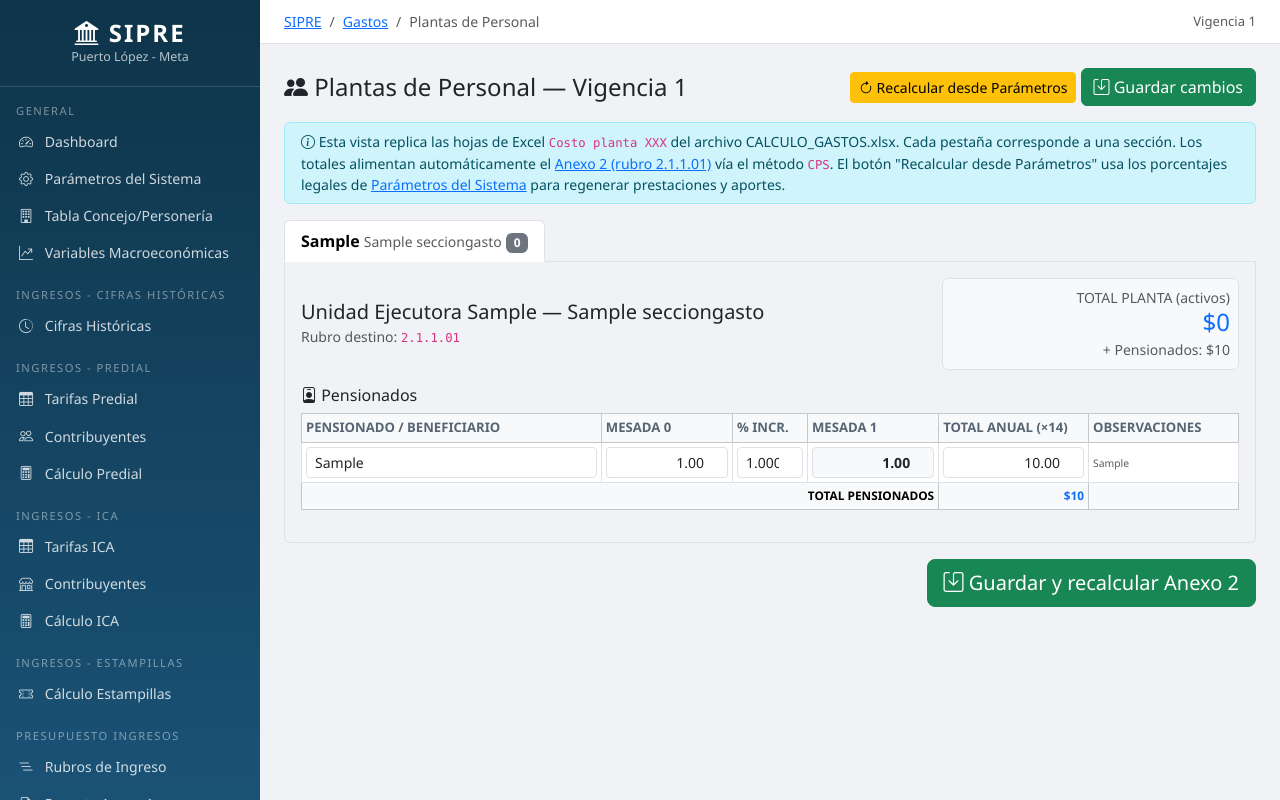
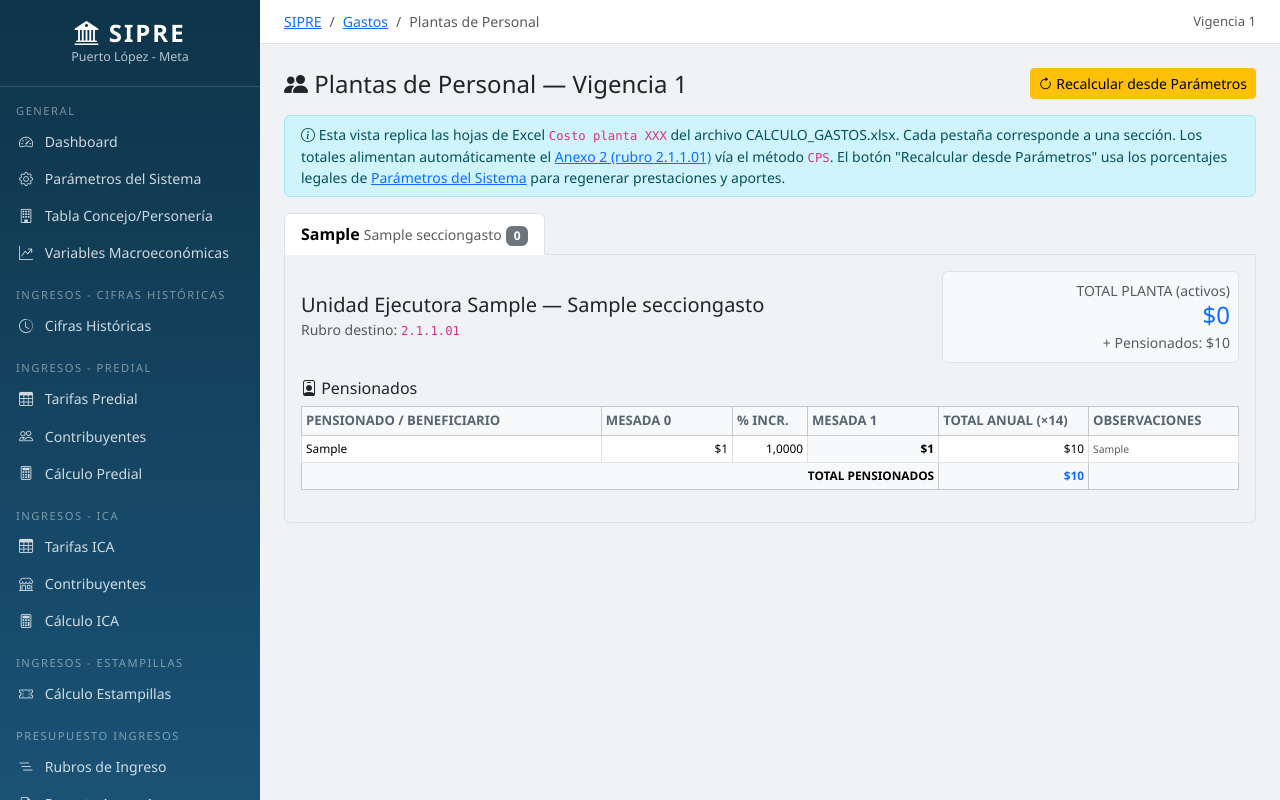
Before and after one commit to Jorgecuenca1/Presupuesto, a Django app: page /gastos/plantas-personal/ in a window 1280 px wide. Run offline with Django 5.2, Linux system fonts and the light colour scheme; a user stored in the database is signed in; tables that the repository leaves empty hold one stand-in row (values such as "Sample post").

Commit message:
UX: plantas read-only en pesos COP + variables macro step segun tipo
PLANTAS DE PERSONAL:
Convertida toda la tabla a read-only (display de texto, no inputs).
Todos los montos en formato $X.XXX.XXX (pesos colombianos sin decimales).
Eliminados:
- form wrapper de edicion inline
- boton 'Guardar cambios'
- script JS de auto-calculo
Mantenido:
- Boton 'Recalcular desde Parametros' (recalcula todo desde % legales)
- Columnas: Cargo, Grado, Cantidad, Sal. anterior, % Incr., Sal. actual, Override, Total calculado

VARIABLES MACRO:
Step de inputs varia segun el tipo de variable:
- SMLV, PIB:   step=1 min=0  (pesos sin decimales)
- TRM, PETROLEO: step=0.01    (valores con 2 decimales)
- IPC, DTF:    step=0.0001    (porcentajes con decimales)

PARAMETROS DEL SISTEMA: (ya estaba)
- Montos: step=1 sin decimales
- % parametros: step=0.0001 con decimales

```diff
--- a/templates/gastos/plantas_personal.html
+++ b/templates/gastos/plantas_personal.html
@@ -17,10 +17,8 @@
             <button type="submit" class="btn btn-warning btn-sm">
                 <i class="bi bi-arrow-clockwise"></i> Recalcular desde Parámetros
             </button>
-        </form>
-        <button type="submit" form="form-plantas" class="btn btn-success">
-            <i class="bi bi-save"></i> Guardar cambios
-        </button>
+
+
     </div>
 </div>
 
@@ -47,8 +45,7 @@
     {% endfor %}
 </ul>
 
-<form method="post" action="{% url 'plantas_personal_guardar' %}" id="form-plantas">
-{% csrf_token %}
+
 
 <div class="tab-content border border-top-0 rounded-bottom">
 {% for p in pestanas %}
@@ -95,26 +92,14 @@
                 </thead>
                 <tbody>
                     {% for cp in p.activos %}
-                    <tr data-row="{{ cp.pk }}">
-                        <td><input type="text" name="cp_{{ cp.pk }}_cargo" value="{{ cp.cargo }}" class="form-control form-control-sm"></td>
-                        <td><input type="text" name="cp_{{ cp.pk }}_grado" value="{{ cp.grado }}" class="form-control form-control-sm"></td>
-                        <td><input type="number" name="cp_{{ cp.pk }}_cantidad" value="{{ cp.cantidad }}" class="form-control form-control-sm text-center"></td>
-                        <td><input type="number" step="1" min="0" name="cp_{{ cp.pk }}_salario_basico_anterior"
-                                   value="{{ cp.salario_basico_anterior|unlocalize }}"
-                                   class="form-control form-control-sm text-end sal-anterior"
-                                   data-row="{{ cp.pk }}"></td>
-                        <td><input type="number" step="0.0001" name="cp_{{ cp.pk }}_pct_incremento"
-                                   value="{{ cp.pct_incremento|unlocalize }}"
-                                   class="form-control form-control-sm text-end pct-incr"
-                                   data-row="{{ cp.pk }}"
-                                   placeholder="0.081"></td>
-                        <td><input type="number" step="1" min="0" name="cp_{{ cp.pk }}_salario_basico"
-                                   value="{{ cp.salario_basico|unlocalize }}"
-                                   class="form-control form-control-sm text-end fw-bold bg-light sal-actual"
-                                   data-row="{{ cp.pk }}" readonly></td>
-                        <td><input type="number" step="1" min="0" name="cp_{{ cp.pk }}_costo_total_anual_override"
-                                   value="{{ cp.costo_total_anual_override|unlocalize }}"
-                                   class="form-control form-control-sm text-end"></td>
+                    <tr>
+                        <td>{{ cp.cargo }}</td>
+                        <td class="text-center">{{ cp.grado }}</td>
+                        <td class="text-center">{{ cp.cantidad }}</td>
+                        <td class="text-end">${{ cp.salario_basico_anterior|floatformat:0|intcomma }}</td>
+                        <td class="text-end">{{ cp.pct_incremento|floatformat:4 }}</td>
+                        <td class="text-end fw-bold bg-light">${{ cp.salario_basico|floatformat:0|intcomma }}</td>
+                        <td class="text-end">${{ cp.costo_total_anual_override|floatformat:0|intcomma }}</td>
                         <td class="text-end fw-bold">${{ cp.costo_total_anual|floatformat:0|intcomma }}</td>
                     </tr>
                     {% endfor %}
@@ -145,24 +130,12 @@
                 </thead>
                 <tbody>
                     {% for cp in p.pensionados %}
-                    <tr data-row="{{ cp.pk }}">
-                        <td><input type="text" name="cp_{{ cp.pk }}_cargo" value="{{ cp.cargo }}" class="form-control form-control-sm"></td>
-                        <td><input type="number" step="1" min="0" name="cp_{{ cp.pk }}_salario_basico_anterior"
-                                   value="{{ cp.salario_basico_anterior|unlocalize }}"
-                                   class="form-control form-control-sm text-end sal-anterior"
-                                   data-row="{{ cp.pk }}"></td>
-                        <td><input type="number" step="0.0001" name="cp_{{ cp.pk }}_pct_incremento"
-                                   value="{{ cp.pct_incremento|unlocalize }}"
-                                   class="form-control form-control-sm text-end pct-incr"
-                                   data-row="{{ cp.pk }}"
-                                   placeholder="0.04"></td>
-                        <td><input type="number" step="1" min="0" name="cp_{{ cp.pk }}_salario_basico"
-                                   value="{{ cp.salario_basico|unlocalize }}"
-                                   class="form-control form-control-sm text-end fw-bold bg-light sal-actual"
-                                   data-row="{{ cp.pk }}" readonly></td>
-                        <td><input type="number" step="1" min="0" name="cp_{{ cp.pk }}_costo_total_anual_override"
-                                   value="{{ cp.costo_total_anual_override|unlocalize }}"
-                                   class="form-control form-control-sm text-end"></td>
+                    <tr>
+                        <td>{{ cp.cargo }}</td>
+                        <td class="text-end">${{ cp.salario_basico_anterior|floatformat:0|intcomma }}</td>
+                        <td class="text-end">{{ cp.pct_incremento|floatformat:4 }}</td>
+                        <td class="text-end fw-bold bg-light">${{ cp.salario_basico|floatformat:0|intcomma }}</td>
+                        <td class="text-end">${{ cp.costo_total_anual_override|floatformat:0|intcomma }}</td>
                         <td><small class="text-muted">{{ cp.observaciones|truncatechars:40 }}</small></td>
                     </tr>
                     {% endfor %}
@@ -182,27 +155,9 @@
 {% endfor %}
 </div>
 
-<script>
-// Auto-cálculo: Salario actual = Salario anterior × (1 + % incremento)
-document.querySelectorAll('.sal-anterior, .pct-incr').forEach(input => {
-    input.addEventListener('input', (e) => {
-        const rowId = e.target.dataset.row;
-        const ant = parseFloat(document.querySelector(`input.sal-anterior[data-row="${rowId}"]`).value) || 0;
-        const pct = parseFloat(document.querySelector(`input.pct-incr[data-row="${rowId}"]`).value) || 0;
-        const nuevo = (ant * (1 + pct)).toFixed(2);
-        const target = document.querySelector(`input.sal-actual[data-row="${rowId}"]`);
-        if (target && ant > 0) {
-            target.value = nuevo;
-        }
-    });
-});
-</script>
 
-<div class="d-flex justify-content-end mt-3">
-    <button type="submit" class="btn btn-success btn-lg">
-        <i class="bi bi-save"></i> Guardar y recalcular Anexo 2
-    </button>
-</div>
+
+
 </form>
 
 {% if not pestanas %}
@@ -263,6 +218,7 @@ document.querySelectorAll('.sal-anterior, .pct-incr').forEach(input => {
 (function() {
     var forms = document.querySelectorAll('form[method="post"], form:not([method])');
     forms.forEach(function(f) {
+        // Solo formularios que tengan un submit con texto "Guardar" o "Recalcular"
         var btns = f.querySelectorAll('button[type="submit"], input[type="submit"]');
         var hasRecalc = false;
         btns.forEach(function(b) {
```
Also changed, not shown: templates/core/variables_macro.html (+15 -4 lines).
